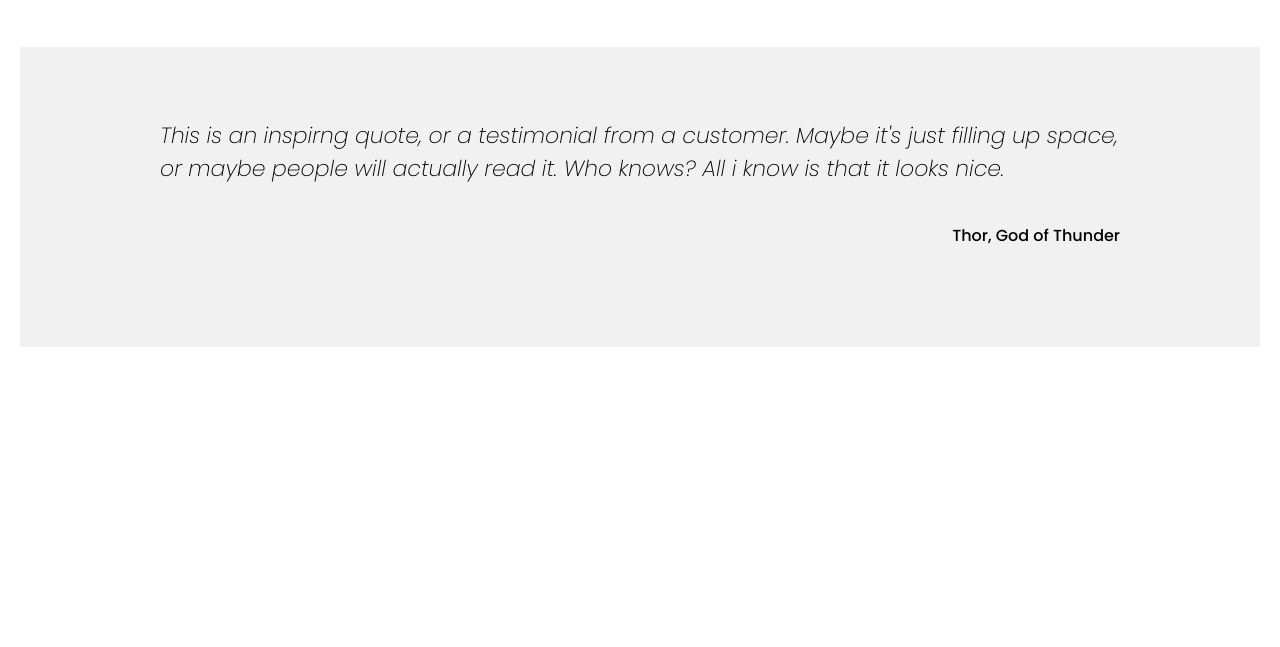
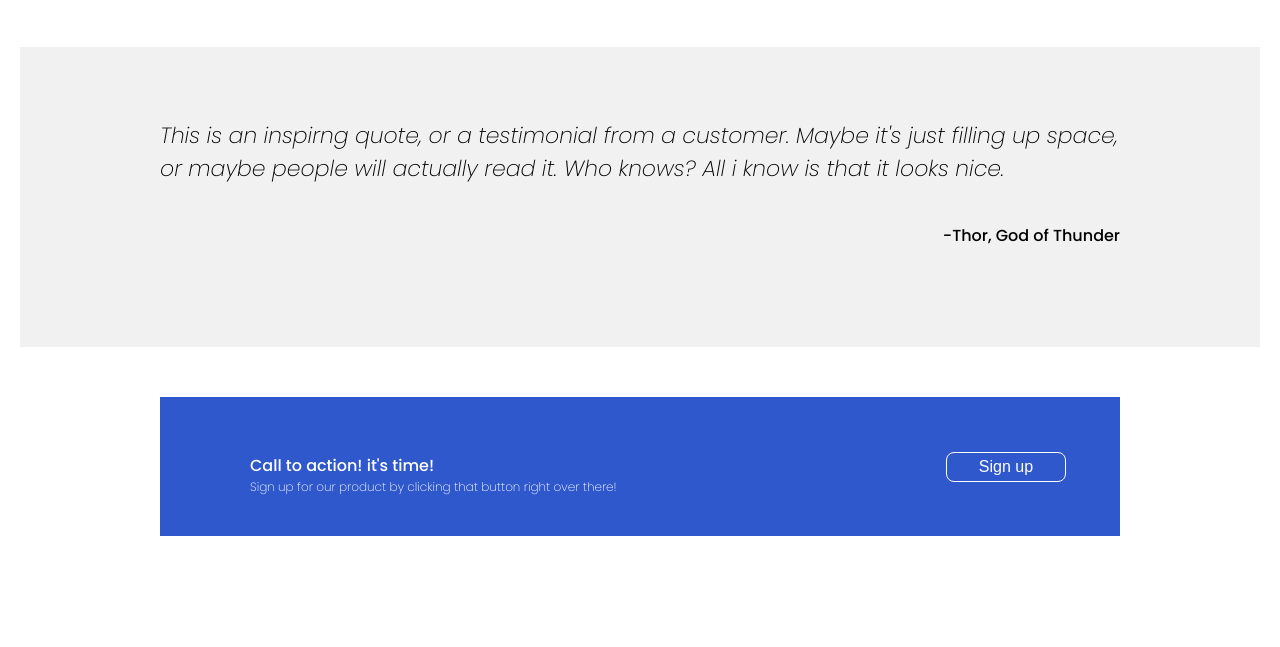
Before and after one commit to NwokePrecious/Odin-css, a plain HTML site: page index.html in a window 1280 px wide. Shown: the part 699-1346 px from the top of the page. Before the commit the page ends 1046 px from the top, so only its background shows below. Drawn offline with Linux system fonts and the light colour scheme; a web font is replaced by a local one.

Commit message:
call to action section added

```diff
--- a/index.html
+++ b/index.html
@@ -31,7 +31,7 @@
             <div class="hero-items-left">
         <h1 class="hero-header">This Website is <br>awesome</h1></h1>
         <p class="hero-text"> This website has come subtext that goes here under the main title. It's a smaller font and color is lower constrast</p>
-        <button>Sign up</button>
+        <button class="signup-button">Sign up</button>
     </div>
         <img class="hero-img" src="assets/images/img-1.jpg"> </img>
       </div>
@@ -78,7 +78,23 @@
         <div class="quote-content">
         <p class="quote">This is an inspirng quote, or a testimonial from a customer. Maybe it's just filling up space, or maybe people will actually read it. Who knows? All i know is that it looks nice.</p>
 
-        <p class="author">Thor, God of Thunder</p>
+        <p class="author">-Thor, God of Thunder</p>
+
+      </div>
+    </div>
+
+    </section>
+
+    <section id="section-4">
+      <div class="section-4-container">
+        <div class="call-to-action-container">
+          <div class="call-to-action-left"><p class="call-to-action">Call to action! it's time!</p>
+            <p class="call-to-action-text">Sign up for our product by clicking that button right over there!</p>
+            </div>
+
+        <button class="signup-button-2">Sign up</button>
+
+
 
       </div>
     </div>
--- a/style.css
+++ b/style.css
@@ -72,7 +72,7 @@ body {
   margin-bottom: 4px;
 }
 
-button {
+.signup-button {
   border: none;
   color: white;
   padding: 4px 4px;
@@ -81,7 +81,7 @@ button {
   font-size: 16px;
   margin: 8px 4px;
   cursor: pointer;
-  background-color: #4b70f5;
+  background-color: #2f58cd;
   width: 120px;
   border-radius: 8px;
 }
@@ -180,10 +180,70 @@ button {
   padding: 0;
 }
 
+/*SECTION 4*/
+#section-4 {
+  background-color: rgb(255, 255, 255);
+  color: black;
+  padding: 50px 0;
+  min-height: 200px;
+}
+
+.section-4-container {
+  width: 960px;
+  margin: 0 auto;
+}
+
+.call-to-action-container {
+  display: flex;
+  background-color: #2f58cd;
+  color: white;
+  justify-content: space-between;
+  align-items: center;
+  gap: 24px;
+  padding: 0 50px;
+}
+
+.call-to-action {
+  font-weight: 500;
+  font-size: bold;
+  text-align: left;
+  padding: 0 auto;
+  margin-bottom: 0;
+}
+
+.call-to-action-text {
+  font-weight: 200;
+  font-size: 12px;
+  text-align: left;
+  padding: 0 auto;
+  margin: 0;
+}
+.signup-button-2 {
+  border: 1px solid white;
+  color: white;
+  padding: 4px 4px;
+  text-align: center;
+  display: inline;
+  font-size: 16px;
+  margin: 8px 4px;
+  cursor: pointer;
+  background-color: #2f58cd;
+  width: 120px;
+  height: 30px;
+  border-radius: 8px;
+}
+
+.call-to-action-left {
+  display: flex;
+  flex-direction: column;
+  padding: 40px;
+}
+
 @media (max-width: 1024px) {
   .section-1-container,
   .section-2-container,
-  .section-3-container {
+  .section-3-container,
+  .section-4-container {
     width: 90%;
   }
 
@@ -223,6 +283,10 @@ button {
   .author {
     text-align: center;
   }
+
+  .call-to-action-container {
+    text-align: center;
+  }
 }
 
 @media (max-width: 768px) {
```
